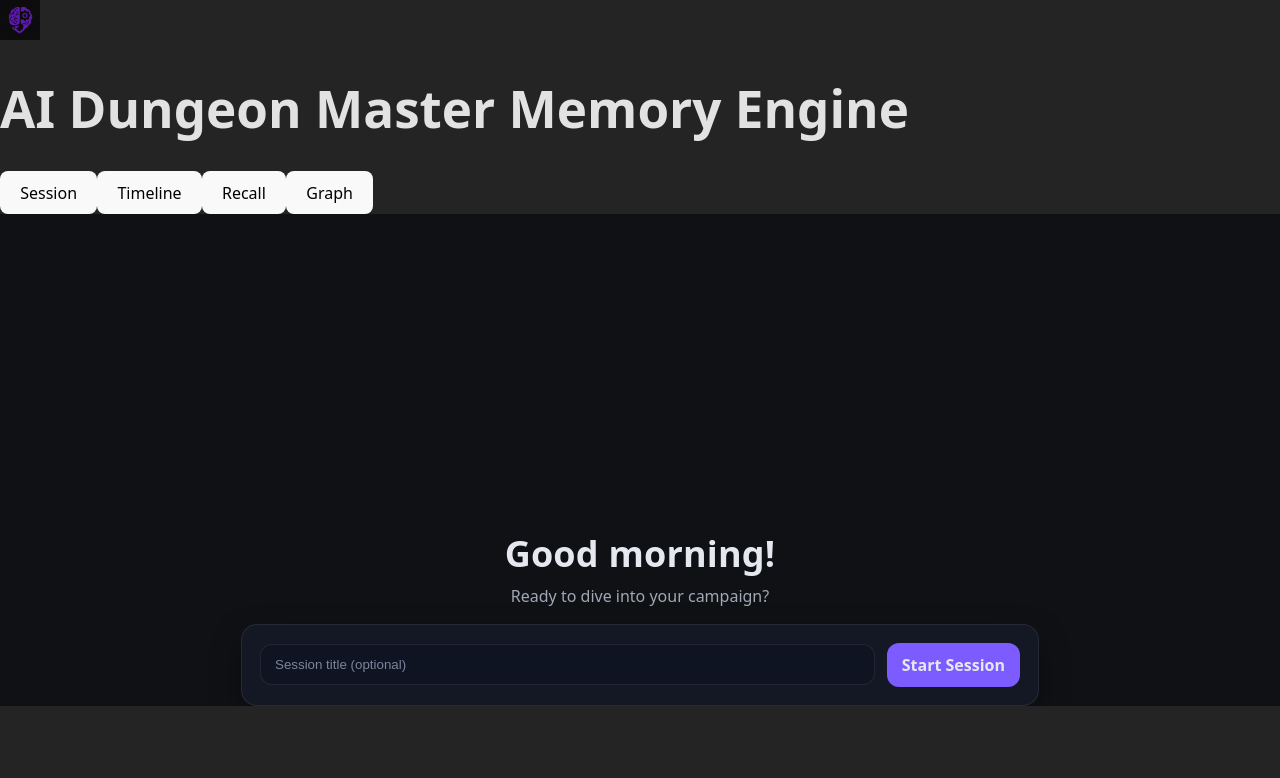
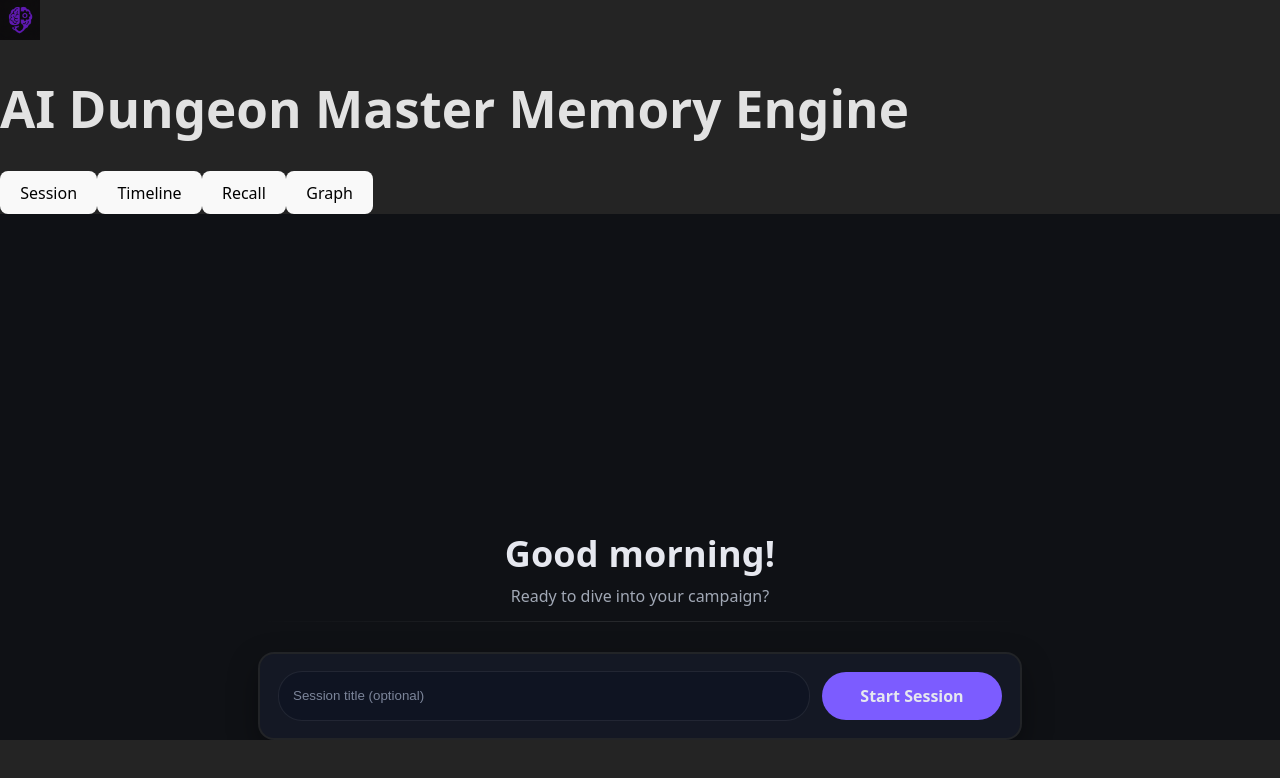
Before and after one commit to heiloMeow/Litang, a React (Vite) app in the folder dungeon-scribe-ui/: page / in a window 1280 px wide. Shown: the top 778 px of the page. Built offline with nearby package versions, Linux system fonts and the light colour scheme; the HTML template or start-up script is replaced by a standard one.

Commit message:
又改进了下SessionPage

```diff
--- a/dungeon-scribe-ui/src/components/SessionPage.css
+++ b/dungeon-scribe-ui/src/components/SessionPage.css
@@ -1,9 +1,5 @@
-/* SessionPage.css
- * Minimal, modern, elegant. Content sits ~40% from top.
- * 极简、现代、优雅；内容停在距顶部约 40% 的位置
-*/
+/* SessionPage.css — minimal & modern; content ~40% viewport, smooth state switch */
 
-/* ---------- Theme / 主题 ---------- */
 .page.session-page {
   --bg: #0f1115;
   --text: #e6e8ef;
@@ -16,35 +12,39 @@
   --danger: #ff6b6b;
   --success: #18c964;
 
+  /* ✅ 统一控件高度：按钮/输入/胶囊都用它 */
+  --control-h: 48px;
+
   color: var(--text);
   background: var(--bg);
-
   height: 100%;
   min-height: 0;
-  overflow: hidden;        /* no vertical scroll / 禁止纵向滚动 */
-  display: block;
+  overflow: hidden; /* no vertical scroll */
 }
 
-/* ---------- Layout shell / 布局容器 ----------
-   用三行网格：40vh | auto | 1fr，将主体落在第二行，达到约 40% 的视觉位置
-*/
+/* Place content around 40% */
 .sp-shell {
   height: 100%;
   display: grid;
-  grid-template-rows: 40vh auto auto 1fr; /* ← 从 3 行改为 4 行 */
+  grid-template-rows: 40vh auto auto 1fr;
   align-content: start;
   justify-items: center;
   padding-inline: 24px;
 }
 
-/* ---------- Hero / 顶部问候区 ---------- */
+/* ===== Hero（标题 + 分割线）===== */
 .sp-hero {
-  grid-row: 2;            /* 放在第二行：位于 40vh 之后 */
+  grid-row: 2;
   text-align: center;
   max-width: 760px;
   width: min(760px, 100%);
-  margin: 0;
+
+  position: relative;   /* 让 ::after 能定位 */
+  z-index: 2;           /* 分割线位于卡片之上，避免被阴影“吃掉” */
+  padding-bottom: 14px; /* 给分割线留空间 */
+  margin-bottom: 8px;   /* 分割线与下方内容的间距 */
 }
+
 .sp-title {
   margin: 0;
   font-size: clamp(26px, 4.5vw, 36px);
@@ -57,99 +57,175 @@
   font-size: clamp(14px, 2vw, 16px);
 }
 
-/* ---------- Card / 功能卡片 ---------- */
-.sp-card {
-  grid-row: 3;            /* 与标题同一行，紧随其后 */
-  margin-top: 16px;
-  background: var(--panel);
-  border: 1px solid var(--border);
-  border-radius: 16px;
-  width: min(760px, 100%);
-  padding: clamp(14px, 2vw, 18px);
-  box-shadow: 0 12px 30px rgba(0,0,0,.35);
+/* 分割线（细、柔、全宽） */
+.sp-hero::after {
+  content: "";
+  position: absolute;
+  left: 0; right: 0;
+  bottom: 0;
+  height: 1px;
+  background: linear-gradient(
+    90deg,
+    transparent,
+    rgba(255,255,255,0.1),
+    transparent
+  );
+  pointer-events: none;
 }
 
-/* ---------- Row / 单行布局 ---------- */
-.sp-row {
-  display: flex;
-  gap: 12px;
-  align-items: center;
+/* ===== Card（功能区，带炫彩边框）===== */
+.sp-card {
+  grid-row: 3;
+  width: min(760px, 100%);
+  padding: 2px;                     /* 渐变边框厚度 */
+  border-radius: 16px;
+  background: var(--border);        /* 未激活：平静边框 */
+  box-shadow: 0 12px 30px rgba(0,0,0,.35);
+
+  /* 与分割线保持清晰间隔 */
+  margin-top: 22px;
+  position: relative;
+  z-index: 1; /* 低于 .sp-hero，确保分割线可见 */
+}
+.sp-card__inner {
+  background: var(--panel);
+  border-radius: 14px;              /* 16 - 2 */
+  padding: clamp(14px, 2vw, 18px);
 }
 
-.sp-input {
-  flex: 1;                 /* 占满剩余空间 */
-  width: auto;             /* 不要写死 100% */
-  min-width: 0;            /* 防止挤压时溢出 */
+/* Seamless gradient ring via conic + custom property (no flicker) */
+@property --angle { syntax: "<angle>"; inherits: false; initial-value: 0deg; }
+.sp-card.is-live {
+  background: conic-gradient(from var(--angle),
+    #7c5cff, #5ce1ff, #18c964, #ffd166, #ff6b6b, #7c5cff);
+  animation: sp-rotate 10s linear infinite;
+  box-shadow: 0 18px 40px rgba(124,92,255,.18), 0 12px 30px rgba(0,0,0,.35);
+}
+@keyframes sp-rotate { to { --angle: 1turn; } }
+
+/* Fallback: 老浏览器（无 conic/@property）使用来回渐变避免跳变 */
+@supports not (background: conic-gradient(from 0deg, red, blue)) {
+  .sp-card.is-live {
+    background: linear-gradient(120deg,
+      #7c5cff, #5ce1ff, #18c964, #ffd166, #ff6b6b, #7c5cff);
+    background-size: 200% 200%;
+    animation: sp-gradient 10s linear infinite alternate;
+  }
+  @keyframes sp-gradient {
+    0% { background-position: 0% 50%; }
+    100% { background-position: 100% 50%; }
+  }
 }
 
-/* ---------- Live pill / 直播状态 ---------- */
+/* 行布局 */
+.sp-row { display: flex; align-items: center; gap: 12px; }
+
+/* ===== 左侧：输入（idle）与 Live 胶囊（live）交错显隐，固定高度不塌陷 ===== */
+.sp-left { position: relative; flex: 1; min-height: var(--control-h); }
+.sp-left .sp-pane {
+  position: absolute; inset: 0;
+  display: flex; align-items: center;
+  opacity: 0; transform: translateY(8px); filter: blur(.25px); pointer-events: none;
+  transition: opacity .28s ease, transform .28s ease, filter .28s ease;
+}
+.is-idle .sp-left .sp-pane--idle,
+.is-live .sp-left .sp-pane--live {
+  opacity: 1; transform: translateY(0); filter: blur(0); pointer-events: auto;
+}
+
+/* ===== 右侧：Start / End 交错显隐，容器定宽+定高避免“变扁/跳动” ===== */
+.sp-right {
+  position: relative;
+  width: 180px;           /* 固定宽度，避免切换抖动 */
+  min-width: 180px;
+  height: var(--control-h);
+  display: grid; place-items: center;
+}
+.sp-right .sp-pane {
+  position: absolute; inset: 0;
+  display: inline-flex; justify-content: center; align-items: center;
+  opacity: 0; transform: translateY(8px); filter: blur(.25px); pointer-events: none;
+  transition: opacity .28s ease, transform .28s ease, filter .28s ease;
+}
+.is-idle .sp-right .sp-pane--idle,
+.is-live .sp-right .sp-pane--live {
+  opacity: 1; transform: translateY(0); filter: blur(0); pointer-events: auto;
+}
+
+/* ===== 输入框（胶囊风，高度统一） ===== */
+.sp-input {
+  flex: 1; min-width: 0; appearance: none; outline: none;
+  height: var(--control-h);
+  padding: 0 14px;
+  border-radius: calc(var(--control-h) / 2); /* 胶囊 */
+  border: 1px solid var(--border);
+  background: #0f1422; color: var(--text);
+  transition: border-color .18s ease, box-shadow .18s ease;
+}
+.sp-input::placeholder { color: #7c859a; }
+.sp-input:focus { border-color: var(--accent); box-shadow: 0 0 0 4px var(--ring); }
+
+/* ===== Live 胶囊（高度统一） ===== */
 .sp-live {
-  display: inline-flex;
-  align-items: center;
-  gap: 10px;
-  padding: 10px 14px;
-  border-radius: 999px;
-  background: #182033;
-  border: 1px solid var(--border);
+  display: inline-flex; align-items: center; gap: 10px;
+  min-height: var(--control-h);
+  padding: 0 14px;
+  border-radius: calc(var(--control-h) / 2);
+  background: #182033; border: 1px solid var(--border);
   white-space: nowrap;
-  width: fit-content;
 }
-.sp-live > span:first-child { color: var(--success); }
+.sp-live .dot { color: var(--success); }
 .sp-time { font-variant-numeric: tabular-nums; letter-spacing: .3px; }
 .sp-note { color: var(--muted); }
 
-/* ---------- Input / 输入框 ---------- */
-.sp-input {
-  appearance: none;
-  outline: none;
-  width: 100%;
-  min-width: 220px;
-  padding: 12px 14px;
-  border-radius: 12px;
-  border: 1px solid var(--border);
-  background: #0f1422;
-  color: var(--text);
-  transition: border-color .18s ease, box-shadow .18s ease;
+/* 等化器条 */
+.sp-meter { display: inline-flex; align-items: flex-end; gap: 3px; height: 14px; margin-left: 8px; }
+.sp-meter i {
+  width: 3px; height: 6px; border-radius: 2px; background: #7c5cff;
+  display: inline-block; animation: sp-bar 900ms ease-in-out infinite; transform-origin: bottom center;
 }
-.sp-input::placeholder { color: #7c859a; }
-.sp-input:focus {
-  border-color: var(--accent);
-  box-shadow: 0 0 0 4px var(--ring);
-}
+.sp-meter i:nth-child(2){animation-delay:120ms}
+.sp-meter i:nth-child(3){animation-delay:240ms}
+.sp-meter i:nth-child(4){animation-delay:360ms}
+.sp-meter i:nth-child(5){animation-delay:480ms}
+@keyframes sp-bar { 0%,100%{height:6px;opacity:.85} 50%{height:14px;opacity:1} }
 
-/* ---------- Buttons / 按钮 ---------- */
+/* ===== 按钮（胶囊风，高度统一） ===== */
 .sp-btn {
-  appearance: none;
-  outline: none;
-  border: 1px solid var(--border);
-  border-radius: 12px;
-  padding: 10px 14px;
-  font-weight: 700;
-  cursor: pointer;
-  background: #202538;
-  color: var(--text);
+  appearance: none; outline: none; border: 1px solid var(--border);
+  min-height: var(--control-h);
+  line-height: 1;              /* 防止受全局行高影响而“扁” */
+  padding: 0 18px;             /* 高度由 min-height 控制 */
+  border-radius: calc(var(--control-h) / 2);
+  font-weight: 700; cursor: pointer;
+  background: #202538; color: var(--text);
   transition: transform .06s ease, box-shadow .18s ease, border-color .18s ease, background .18s ease;
 }
 .sp-btn:hover { transform: translateY(-1px); box-shadow: 0 10px 24px rgba(0,0,0,.35); }
 .sp-btn:active { transform: translateY(0); box-shadow: 0 6px 16px rgba(0,0,0,.35); }
 .sp-btn:focus-visible { box-shadow: 0 0 0 4px var(--ring); border-color: var(--accent); }
-
-.sp-btn-primary {
-  background: var(--accent);
-  border-color: transparent;
-}
+.sp-btn-primary { background: var(--accent); border-color: transparent; }
 .sp-btn-primary:hover { background: var(--accent-strong); }
-.sp-btn-danger {
-  background: #3a2226;
-  border-color: rgba(255, 107, 107, .5);
-}
+.sp-btn-danger { background: #3a2226; border-color: rgba(255,107,107,.5); }
 .sp-btn-danger:hover { background: #4a252a; }
 
-/* ---------- Responsive / 响应式 ---------- */
+/* Only allow selecting text in inputs 仅允许输入框文字被选中 */
+.page.session-page {
+  -webkit-user-select:none; -moz-user-select:none; -ms-user-select:none; user-select:none;
+  -webkit-touch-callout:none;
+}
+.page.session-page input,
+.page.session-page textarea,
+.page.session-page [contenteditable="true"],
+.page.session-page .sp-input {
+  -webkit-user-select:text; -moz-user-select:text; -ms-user-select:text; user-select:text;
+  -webkit-touch-callout:default;
+}
+
+/* Responsive */
 @media (max-width: 560px) {
-  .sp-row {
-    grid-template-columns: 1fr;
-    gap: 10px;
-  }
+  .sp-row { align-items: stretch; }
+  .sp-right { width: 100%; min-width: 0; }
+  .sp-right .sp-pane { position: static; } /* 小屏直接堆叠，省去 overlay */
   .sp-btn { width: 100%; }
 }
--- a/dungeon-scribe-ui/src/components/SessionPage.tsx
+++ b/dungeon-scribe-ui/src/components/SessionPage.tsx
@@ -1,11 +1,8 @@
-// src/components/SessionPage.tsx
 import React, { useEffect, useMemo, useState } from 'react'
 import { getActiveSession, startSession, endSession } from '../api/mock'
 import type { Session } from '../types'
 import './SessionPage.css'
 
-// Clean, minimal, centered around 40% viewport height
-// 极简、现代、内容居于视口约 40% 处
 export default function SessionPage() {
   const [active, setActive] = useState<Session | null>(null)
   const [title, setTitle] = useState('')
@@ -36,7 +33,9 @@ export default function SessionPage() {
     return 'Good evening'
   }, [now])
 
-  const tagline = active ? 'Session is live. Happy adventuring!' : 'Ready to dive into your campaign?'
+  const tagline = active
+    ? 'Session is live. Happy adventuring!'
+    : 'Ready to dive into your campaign?'
 
   async function onStart() {
     const s = await startSession(title.trim() || undefined)
@@ -51,35 +50,59 @@ export default function SessionPage() {
 
   return (
     <main className="page session-page">
-      {/* Shell uses grid rows to place content around 40% viewport height */}
-      {/* 通过网格行控制内容出现在视口约 40% 处 */}
       <section className="sp-shell">
         <header className="sp-hero">
           <h1 className="sp-title">{greeting}!</h1>
           <p className="sp-subtitle">{tagline}</p>
         </header>
 
-        <div className="sp-card">
-          {active ? (
+        {/* is-live / is-idle 控制整体过渡 */}
+        <div className={`sp-card ${active ? 'is-live' : 'is-idle'}`}>
+          <div className="sp-card__inner">
             <div className="sp-row">
-              <div className="sp-live">
-                <span aria-hidden>●</span>
-                <strong className="sp-time">{elapsed}</strong>
-                {active.title ? <span className="sp-note">({active.title})</span> : null}
+              {/* 左侧：输入 与 Live 胶囊 交错淡入 */}
+              <div className="sp-left" aria-live="polite">
+                <div className="sp-pane sp-pane--idle" aria-hidden={!!active}>
+                  <input
+                    className="sp-input"
+                    placeholder="Session title (optional)"
+                    value={title}
+                    onChange={e => setTitle(e.target.value)}
+                  />
+                </div>
+
+                <div className="sp-pane sp-pane--live" aria-hidden={!active}>
+                  <div className="sp-live">
+                    <span className="dot" aria-hidden>●</span>
+                    <strong className="sp-time">{elapsed}</strong>
+                    {active?.title ? <span className="sp-note">({active.title})</span> : null}
+                    <span className="sp-meter" aria-hidden>
+                      <i></i><i></i><i></i><i></i><i></i>
+                    </span>
+                  </div>
+                </div>
               </div>
-              <button className="sp-btn sp-btn-danger" onClick={onEnd}>End Session</button>
+
+              {/* 右侧：Start 与 End 按钮交错淡入，容器定宽避免跳动 */}
+              <div className="sp-right" aria-live="polite">
+                <button
+                  className="sp-btn sp-btn-primary sp-pane sp-pane--idle"
+                  aria-hidden={!!active}
+                  onClick={onStart}
+                >
+                  Start Session
+                </button>
+
+                <button
+                  className="sp-btn sp-btn-danger sp-pane sp-pane--live"
+                  aria-hidden={!active}
+                  onClick={onEnd}
+                >
+                  End Session
+                </button>
+              </div>
             </div>
-          ) : (
-            <div className="sp-row">
-              <input
-                className="sp-input"
-                placeholder="Session title (optional)"
-                value={title}
-                onChange={e => setTitle(e.target.value)}
-              />
-              <button className="sp-btn sp-btn-primary" onClick={onStart}>Start Session</button>
-            </div>
-          )}
+          </div>
         </div>
       </section>
     </main>
```
